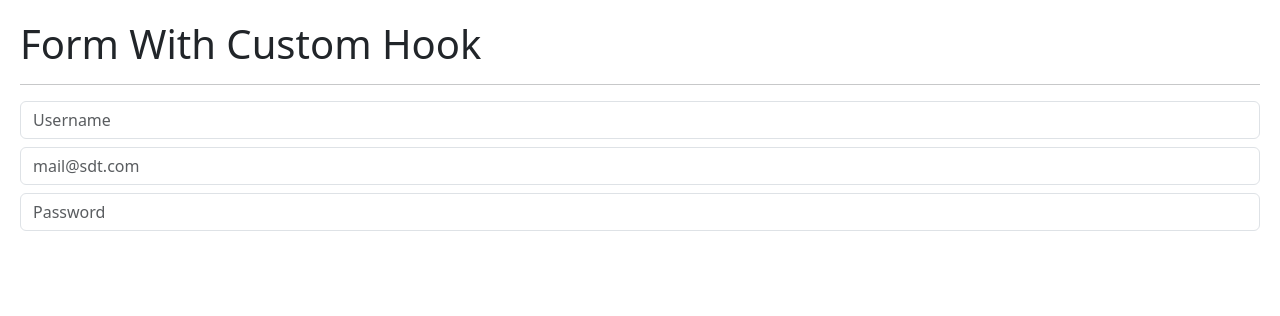
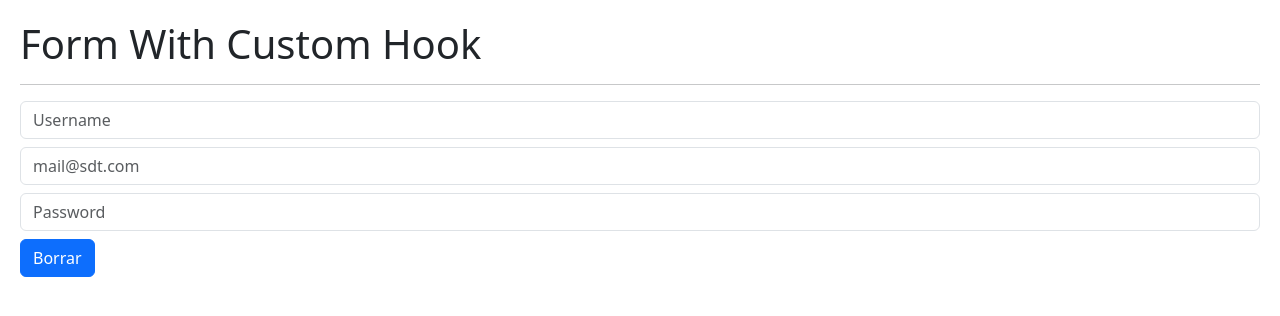
Before and after one commit to mnfrn10112/hooks-app, a React (Vite) app: page / in a window 1280 px wide. Shown: the top 316 px of the page. Built offline with nearby package versions, Linux system fonts and the light colour scheme.

Commit message:
useForm completed

```diff
--- a/src/02-useEffect/FormWithCustomHook.jsx
+++ b/src/02-useEffect/FormWithCustomHook.jsx
@@ -4,7 +4,7 @@
 
 export const FormWithCustomHook = () => {
 
-    const {  username, email, password , onInputChange } = useForm({
+    const {  username, email, password , onInputChange, onResetForm } = useForm({
         username: '',
         email: '',
         password: ''
@@ -39,6 +39,8 @@
                 onChange={onInputChange}
             />
             {username == 'strider2' && <Message />}
+
+            <button onClick={onResetForm} className='btn btn-primary mt-2' >Borrar</button>
         </>
     );
 };
--- a/src/hooks/useForm.js
+++ b/src/hooks/useForm.js
@@ -14,7 +14,9 @@
         });
     };
 
-    return {
-        ...formState, onInputChange
+    const onResetForm = () => {
+        setFormState(initialForm);
     };
+
+    return { ...formState, onInputChange, onResetForm };
 };
```
